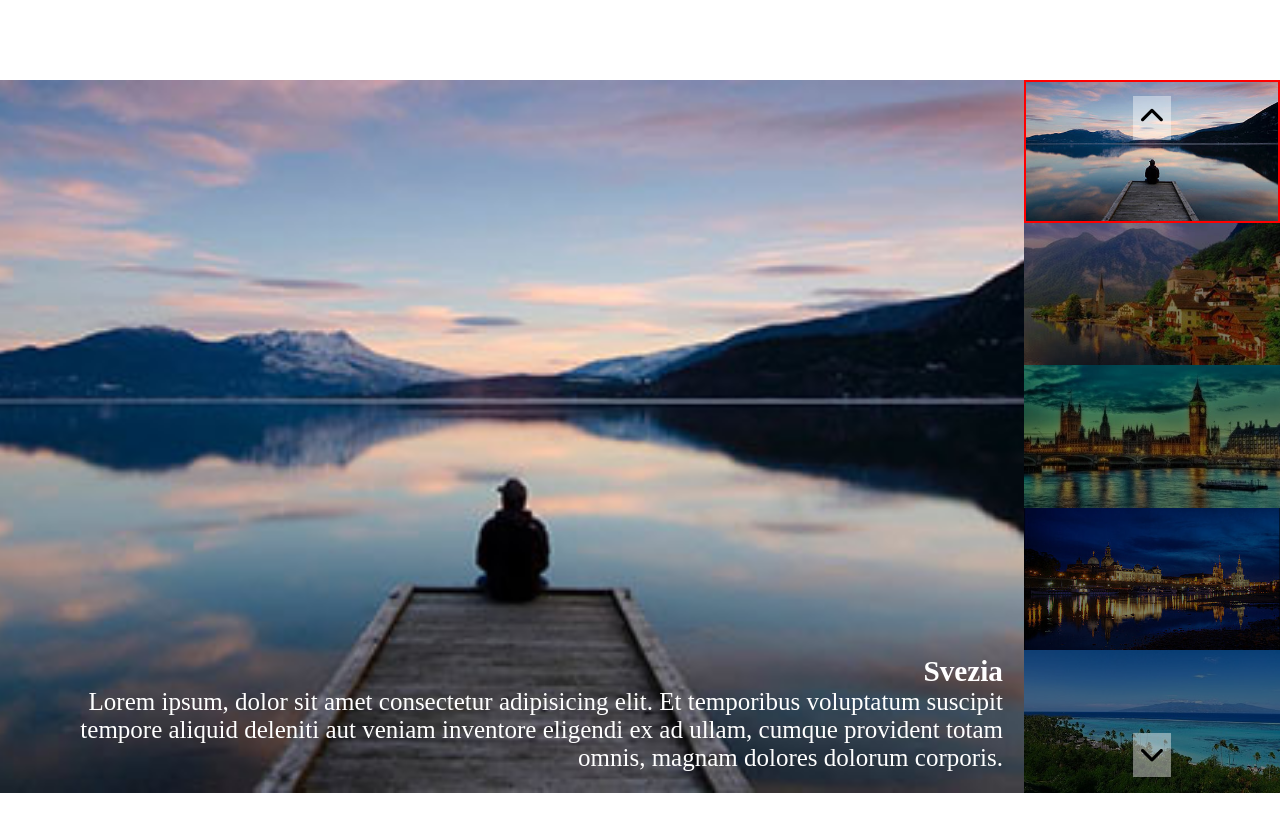
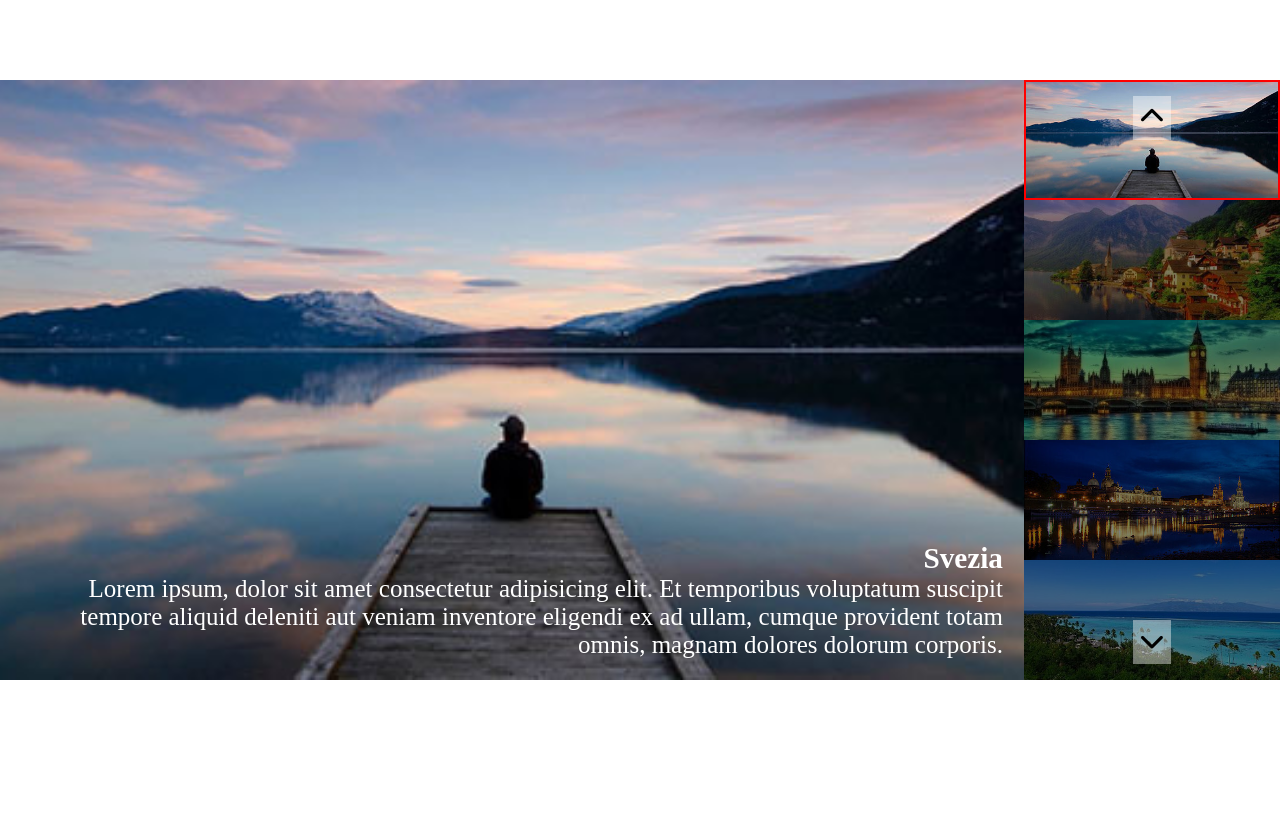
Before and after one commit to Alexxboc/vue-slider, a plain HTML site: page index.html in a window 1280 px wide. After the commit the page ends 800 px from the top, so only its background shows below. Drawn offline with nearby package versions, Linux system fonts and the light colour scheme.

Commit message:
change main_img width

```diff
--- a/assets/css/style.css
+++ b/assets/css/style.css
@@ -5,7 +5,7 @@
 }
 
 img {
-    max-width: 100%;
+    width: 100%;
     height: 100%;
     object-fit: cover;
     display: block;
@@ -14,6 +14,7 @@ img {
 .container {
     margin: 5rem auto;
     max-width: 1800px;
+    height: 600px;
     display: flex;
 
 }
```
